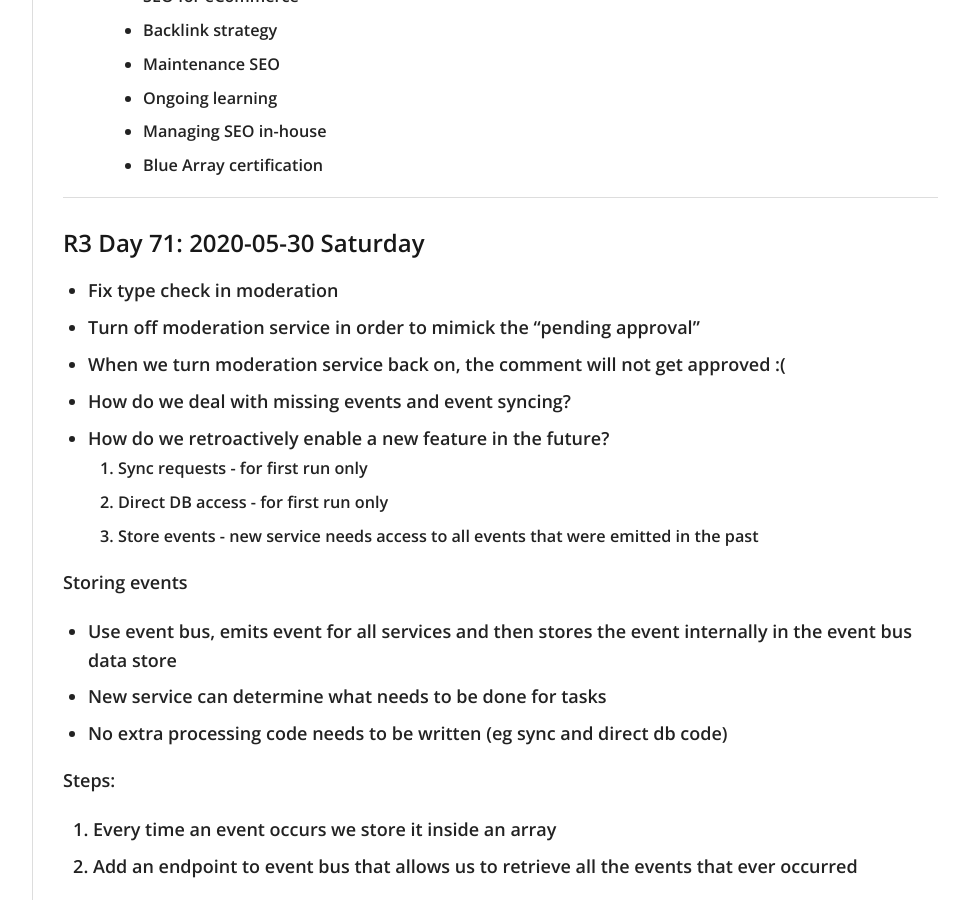
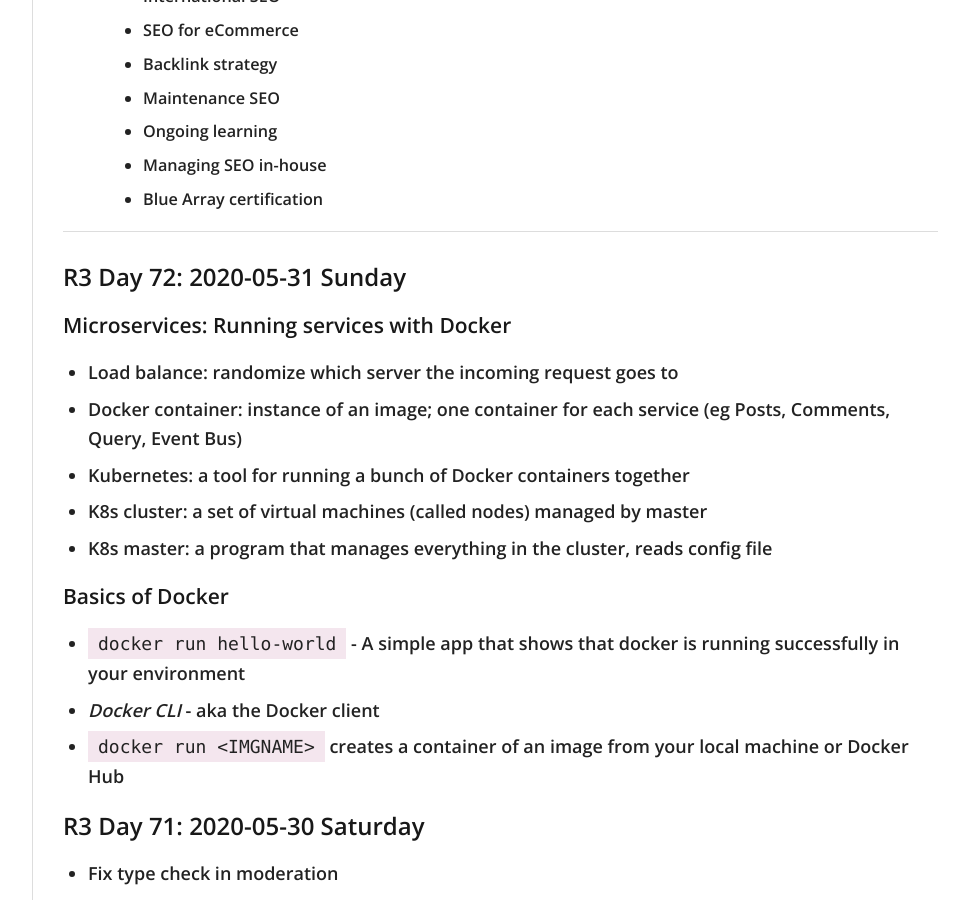
Before and after one commit to virtual/100daysofcode, a Jekyll site: the page built from index.md, in a window 1280 px wide and 900 px high, scrolled down 3900 px. Shown: the whole window, without its empty margins (272-1241 px from the left). Built offline with Jekyll 4.4.1, drawn with Linux system fonts in a browser that asks for light colours; nearby versions of some CDN libraries; our own code applies the rules of GitHub Pages for plain Markdown files; some of the changed text lies outside the part shown.

Commit message:
microservices docker

```diff
--- a/index.md
+++ b/index.md
@@ -85,6 +85,7 @@
   - Day 69: Section 2: A Mini-Microservices App (Comment moderation)
   - Day 70: Section 2: A Mini-Microservices App (Moderation service and CommentUpdated event)
   - Day 71: Section 2✓: A Mini-Microservices App (Event bus data store)
+  - Day 72: Section 3: Running services with Docker
 - Develop out [Knight University using TailwindCSS](https://virtual.github.io/knightu/)
   - Day 55: Hero, subfeature
 - Other projects/APIs
@@ -123,6 +124,22 @@
   - Blue Array certification
 
 ---
+
+## R3 Day 72: 2020-05-31 Sunday
+
+### Microservices: Running services with Docker
+
+- Load balance: randomize which server the incoming request goes to
+- Docker container: instance of an image; one container for each service (eg Posts, Comments, Query, Event Bus)
+- Kubernetes: a tool for running a bunch of Docker containers together
+- K8s cluster: a set of virtual machines (called nodes) managed by master
+- K8s master: a program that manages everything in the cluster, reads config file
+
+### Basics of Docker
+
+- `docker run hello-world` - A simple app that shows that docker is running successfully in your environment
+- _Docker CLI_ - aka the Docker client
+- `docker run <IMGNAME>` creates a container of an image from your local machine or Docker Hub
 
 ## R3 Day 71: 2020-05-30 Saturday
 
```
